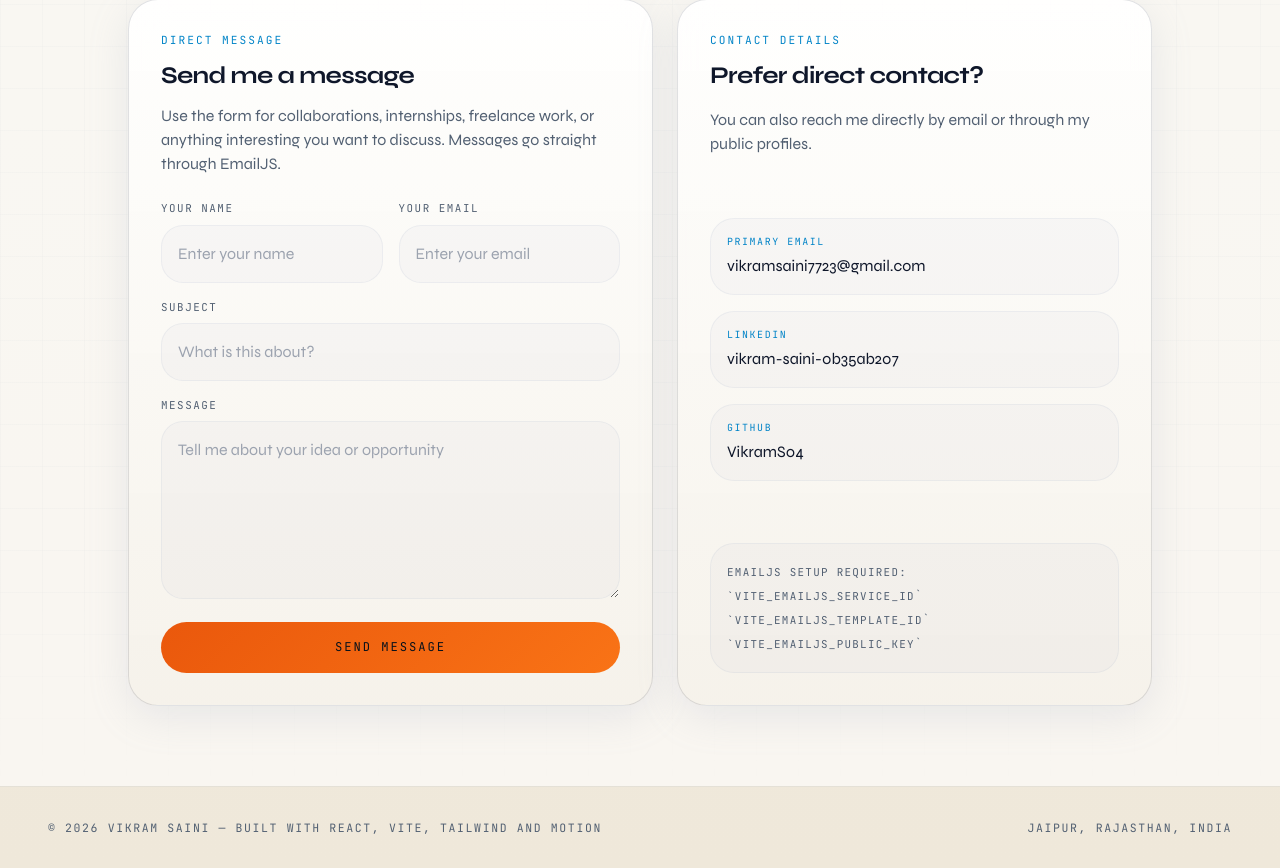
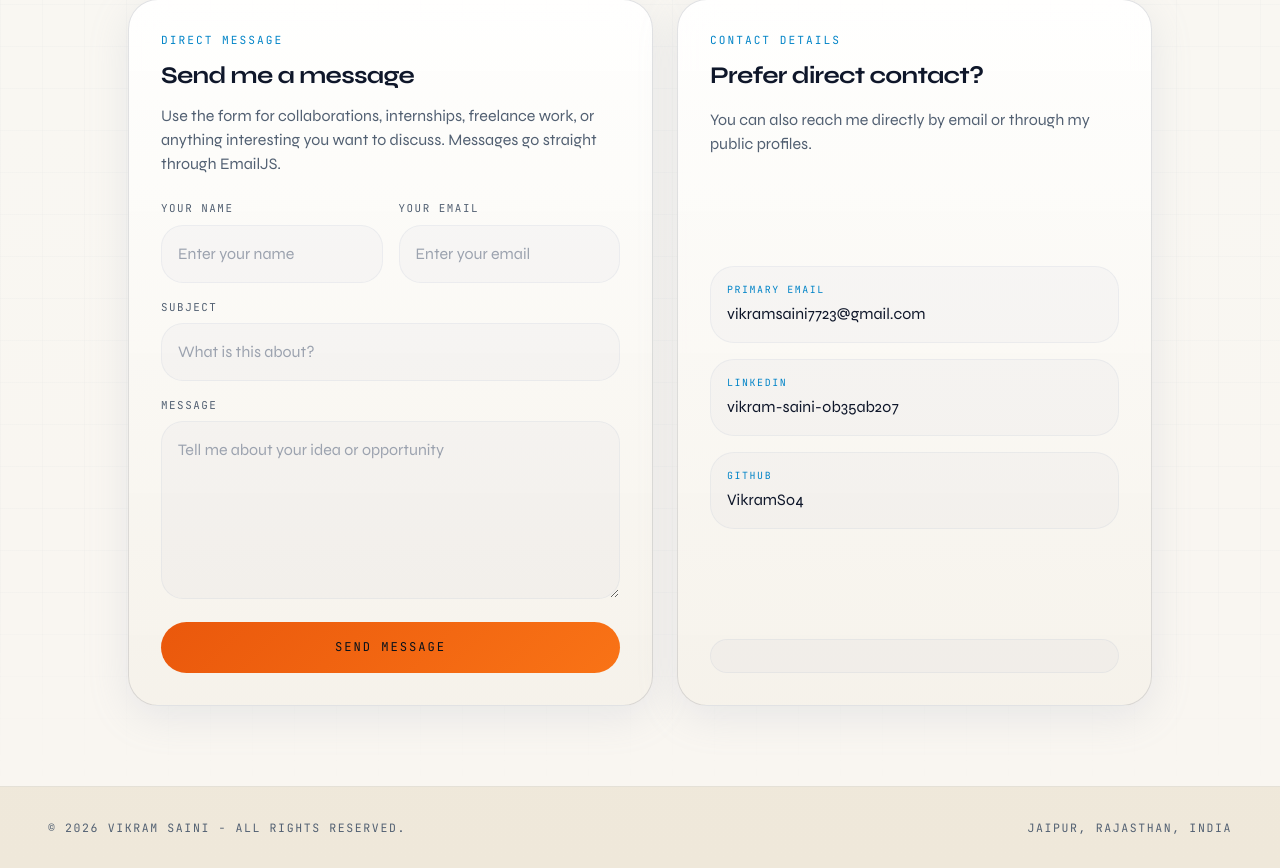
Before and after one commit to VikramS04/Portfolio, a React (Vite) app: page / in a window 1280 px wide. Shown: the part 7266-8134 px from the top of the page. Built offline with nearby package versions, Linux system fonts and the light colour scheme; no server answers; the HTML template or start-up script is replaced by a standard one.

Commit message:
Contact keys edited

```diff
--- a/src/components/Contact.jsx
+++ b/src/components/Contact.jsx
@@ -262,13 +262,7 @@ export default function Contact() {
                 color: 'var(--muted)',
               }}
             >
-              EmailJS setup required:
-              <br />
-              `VITE_EMAILJS_SERVICE_ID`
-              <br />
-              `VITE_EMAILJS_TEMPLATE_ID`
-              <br />
-              `VITE_EMAILJS_PUBLIC_KEY`
+
             </div>
           </div>
         </motion.div>
--- a/src/components/Footer.jsx
+++ b/src/components/Footer.jsx
@@ -8,7 +8,7 @@ export default function Footer() {
       style={{ borderColor: 'rgba(148,163,184,0.12)' }}
     >
       <div className="font-mono text-[0.72rem] uppercase tracking-[0.14em]" style={{ color: 'var(--muted)' }}>
-        © 2026 {siteContent.name} — Built with React, Vite, Tailwind and motion
+        © 2026 {siteContent.name} - All rights reserved.
       </div>
       <div className="font-mono text-[0.72rem] uppercase tracking-[0.14em]" style={{ color: 'var(--muted)' }}>
         {siteContent.location}
--- a/src/components/Loader.jsx
+++ b/src/components/Loader.jsx
@@ -83,7 +83,7 @@ export default function Loader({ onDone }) {
               marginBottom: '3rem', letterSpacing: '0.08em',
             }}
           >
-            VS.dev
+            vikramSaini.xyz
           </motion.div>
 
           {/* Terminal lines */}
```
